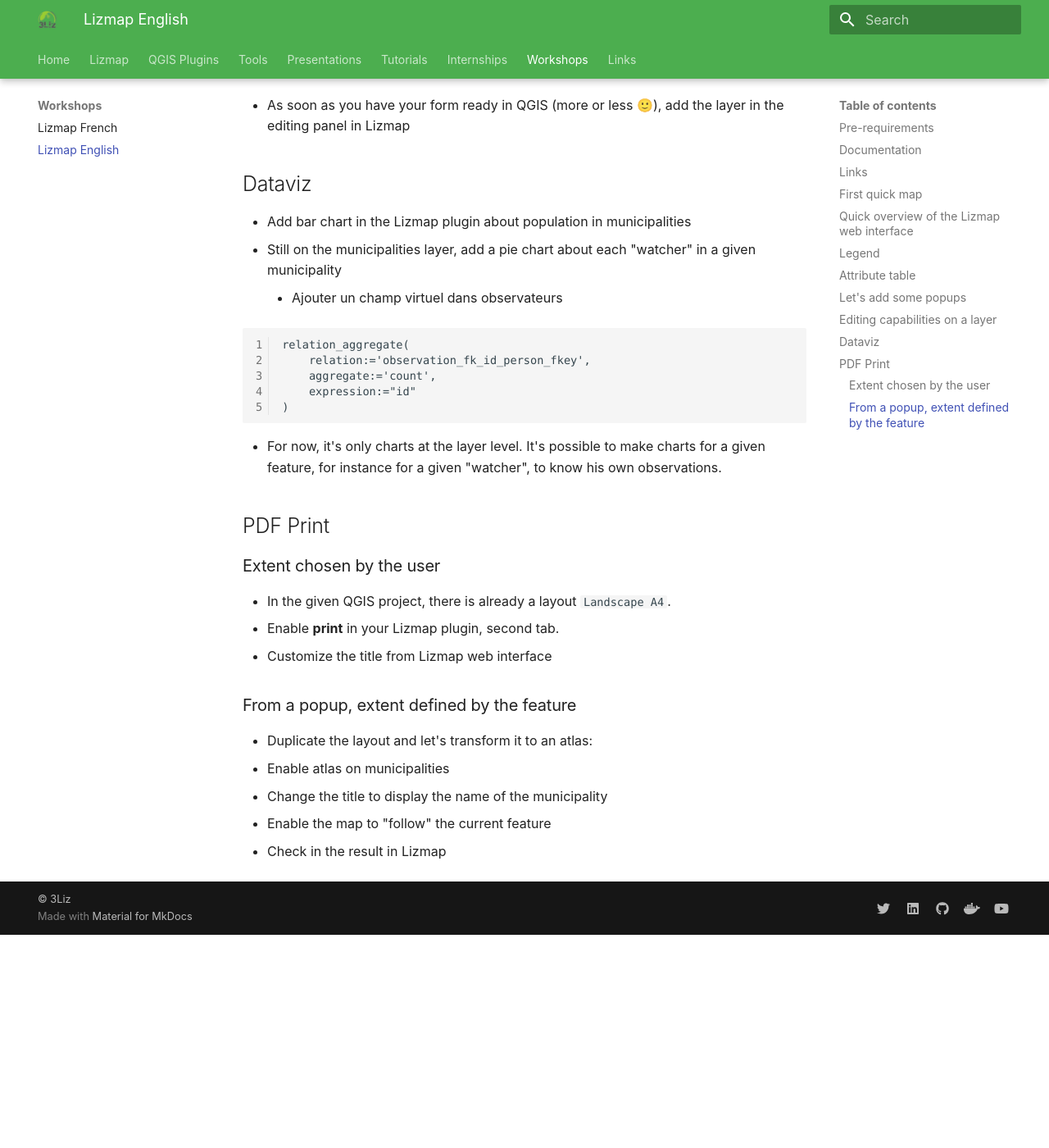
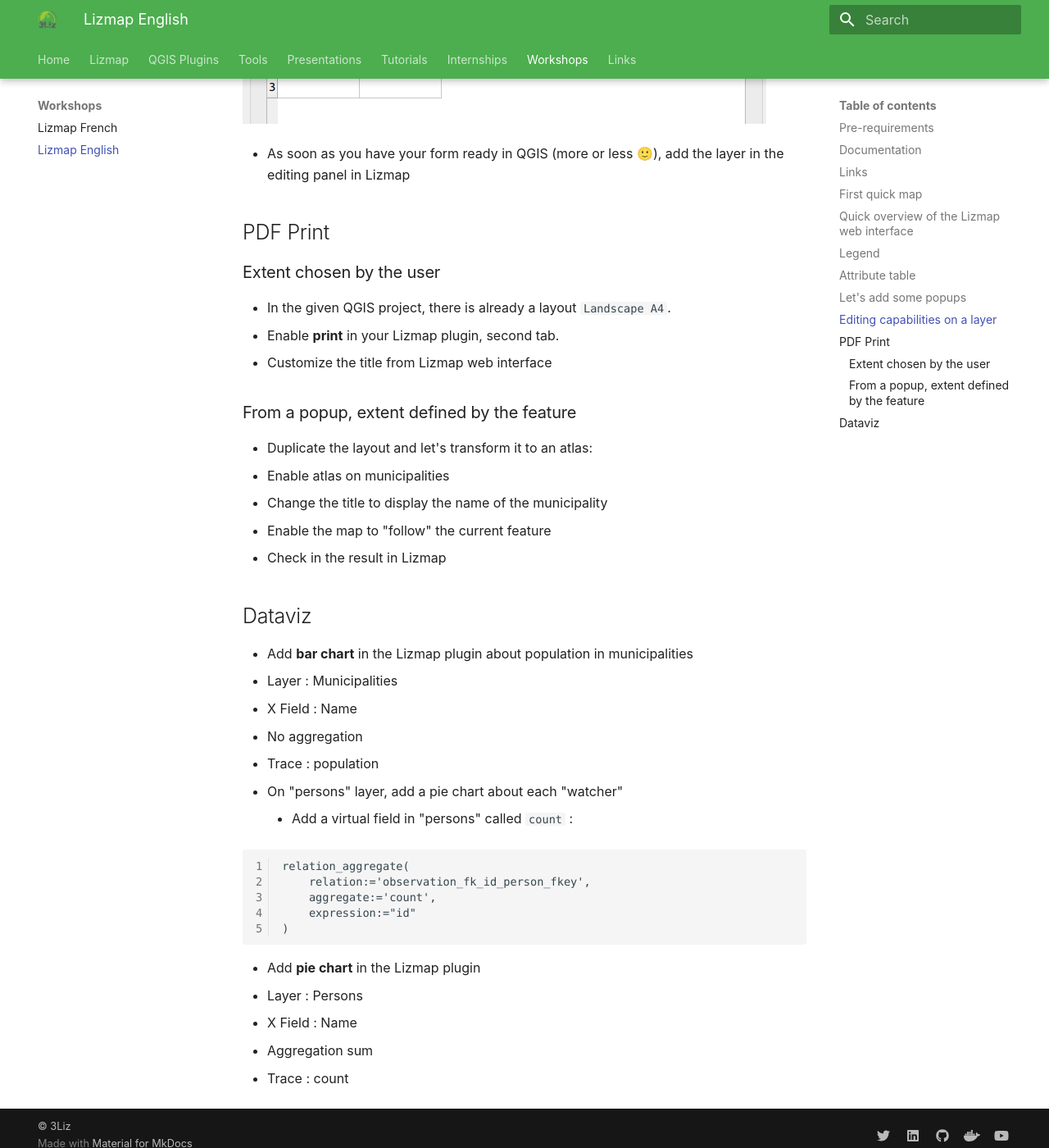
Before and after one commit to 3liz/3liz.github.io, an MkDocs documentation site: the page built from docs/workshop/lizmap-short-english.md, in a window 1280 px wide and 1400 px high, scrolled down 4741 px. Shown: the whole window at 82% size. Built offline with MkDocs 1.6.1 and Material for MkDocs 9.7.7, drawn with Linux system fonts in a browser that asks for light colours; nearby versions of some CDN libraries; before the commit the page ends 5881 px from its top, so only the background shows below that; some of the changed text lies outside the part shown.

Commit message:
Update the Lizmap workshop

````diff
--- a/docs/workshop/lizmap-short-english.md
+++ b/docs/workshop/lizmap-short-english.md
@@ -53,23 +53,24 @@
 
 ## Legend
 
-* Faire des groupes dans la légende
-    * `Edition`
-    * `Data`
-    * `hidden`, with small `h`
+* Add some groups in the legend
+    * `Editing` with `persons` and `observations`
+    * `Data` with `municipalities`
+    * `hidden`, with small `h`, with `species` and you can add OSM base layer (from the QGIS Browser, XYZ Tiles)
 * Rename layers with a more human-readable
     * **Except** for the OSM layer, in the group `hidden`, the name must be `osm-mapnik`
 
 ![legend](./media/legend.png)
 
-**Starting from now**, often send the QGS file and the CFG file on the server to check the result between each bullet.
+**Starting from now**, often send the QGS file and the CFG file on the server to check the result between each bullet item.
 
-* Make a quick symbology on the Municipalities layer :
-    * **Categorized** on `name`
+* Make a quick symbology on a point layer :
+* Make a quick symbology on the municipalities layer : (already done ;-)
+    * **Categorized** on `name` ()
     * Tip, change the symbol to remove the fill
     * Remove the line `Water`
 * Go in the Lizmap plugin, **Layers** tab
-* Set a link on a layer :
+* Set a link on a layer:
     * `media/metadata.pdf`, a PDF link, stored in the folder `media` (you can see it in the FTP client) on `observations`
     * `https://en.wikipedia.org/wiki/French_Polynesia` on `municipalities`
 * In the Lizmap plugin, go in **Baselayers** and add the OpenStreetMap Mapnik background.
@@ -117,7 +118,7 @@
         * Relation reference with `name`
     * `fk_id_specie` :
         * Alias `Species`
-        * Value relation `species` `id` et `es_nom_commun`
+        * Value relation layer `species`, key column `id` and value `es_nom_commun`
     * `date` :
         * Alias `Date`
         * Date/Time; by default
@@ -126,28 +127,12 @@
         * Attachment
     * `gender` :
         * Alias `Gender`
-        * Value map : `Male`, `Female`
+        * Value map and add some values in the table `Male`, `Female`
 
 ![Form values](./media/list_value.png)
 
 * As soon as you have your form ready in QGIS (more or less 🙂), add the layer in the editing
   panel in Lizmap
-
-## Dataviz
-
-* Add bar chart in the Lizmap plugin about population in municipalities
-* Still on the municipalities layer, add a pie chart about each "watcher" in a given municipality
-    * Ajouter un champ virtuel dans observateurs
-
-```
-relation_aggregate(
-	relation:='observation_fk_id_person_fkey',
-	aggregate:='count',
-	expression:="id"
-)
-```
-
-* For now, it's only charts at the layer level. It's possible to make charts for a given feature, for instance for a given "watcher", to know his own observations.
 
 ## PDF Print
 
@@ -164,3 +149,31 @@
   * Change the title to display the name of the municipality
   * Enable the map to "follow" the current feature
 * Check in the result in Lizmap
+
+## Dataviz
+
+* Add **bar chart** in the Lizmap plugin about population in municipalities
+  * Layer : Municipalities
+  * X Field : Name
+  * No aggregation
+  * Trace : population
+* On "persons" layer, add a pie chart about each "watcher"
+    * Add a virtual field in "persons" called `count` :
+
+```
+relation_aggregate(
+	relation:='observation_fk_id_person_fkey',
+	aggregate:='count',
+	expression:="id"
+)
+```
+
+* Add **pie chart** in the Lizmap plugin
+  * Layer : Persons
+  * X Field : Name
+  * Aggregation sum
+  * Trace : count
+
+<!--
+* For now, it's only charts at the layer level. It's possible to make charts for a given feature, for instance for a given "watcher", to know his own observations.
+-->
````
Also changed, not shown: other parts of docs/workshop/lizmap-short-english.md (+1 -1 lines).
